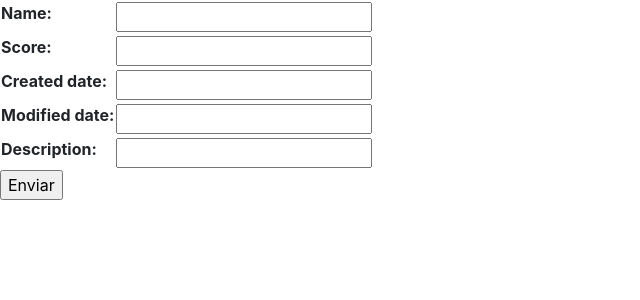
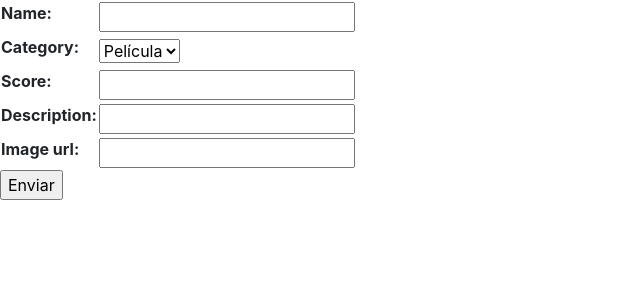
Before and after one commit to EmilianoMartel/PythonBlog, a Django app: page /products/new_content/ in a window 1280 px wide. Shown: the part 56-356 px from the top of the page, without its empty margins (0-640 px from the left). Run offline with Django 4.2, Linux system fonts and the light colour scheme.

Commit message:
listado de pelis ok y formulario para crear OK

```diff
--- a/products/forms.py
+++ b/products/forms.py
@@ -3,10 +3,11 @@ from django import forms
 class Forms_contenido(forms.Form):
     name = forms.CharField(max_length=50)
     #categorias = [('P','Película'), ('S', 'Serie'), ('C', 'Corto')] comentados por ahora
-    #category = forms.CharField(max_length=1,choices=categorias)
+    categorias = [('P','Película'), ('S', 'Serie'), ('C', 'Corto')]
+    category = forms.ChoiceField(choices=categorias)
     #genero similar a categorias si queremos agregarlo o podría ser una clase aparte para poder gestionarlas via panel de control
     score = forms.FloatField() #este quizás no tenga sentido tenerlo como campo en la base sino más bien que se calcule cada vez que se va a mostrar
-    created_date = forms.DateField()
-    modified_date = forms.DateTimeField()
+    #created_date = forms.DateField()
+    #modified_date = forms.DateTimeField()
     description = forms.CharField()
-    #image_url = forms.URLField(default="https://image.shutterstock.com/image-vector/photo-album-picture-collection-line-260nw-256926565.jpg")
+    image_url = forms.URLField()
--- a/products/views.py
+++ b/products/views.py
@@ -1,4 +1,4 @@
-from django.shortcuts import render
+from django.shortcuts import render, redirect
 from products.models import Producto, Contenido, Reseña
 from products.forms import Forms_contenido
 
@@ -28,15 +28,15 @@ def new_content(request):
 
     if request.method == "POST":
         form = Forms_contenido(request.POST)
-
         if form.is_valid():
             Contenido.objects.create(
                 name = form.cleaned_data["name"],
                 score = form.cleaned_data["score"],
-                created_date = form.cleaned_data["created_date"],
-                modified_date = form.cleaned_data["modified_date"],
+                category = form.cleaned_data["category"],
+                image_url = form.cleaned_data["image_url"],
                 description = form.cleaned_data["description"],
             )
+        return redirect(list_content)
 
     elif request.method == "GET":
         form = Forms_contenido()
--- a/template/products/content_list_cards.html
+++ b/template/products/content_list_cards.html
@@ -12,7 +12,7 @@
         <div class="col mb-5">
 
           <div class="card h-100">
-            <img src= {{product.image_url}} class="card-img-top" alt="...">
+            <img style="height:450px;max-width:300px;width: expression(this.width > 300 ? 300: true);" id="img_DocPreview" src= {{content.image_url}} class="card-img-top" alt="...">
             <div class="card-body">
               <h5 class="card-title">{{content.name}}</h5>
               <p class="card-text"><small class="text-muted">{{content.category}}</small></p>
```
Also changed, not shown: products/admin.py (+14 -1 lines), db.sqlite3.
